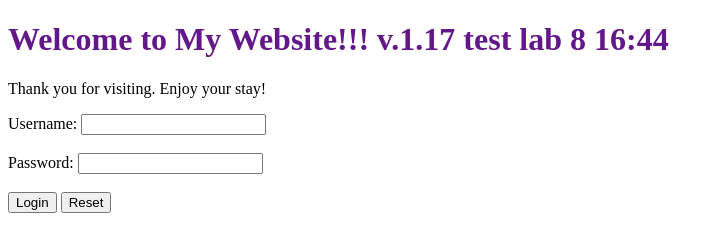
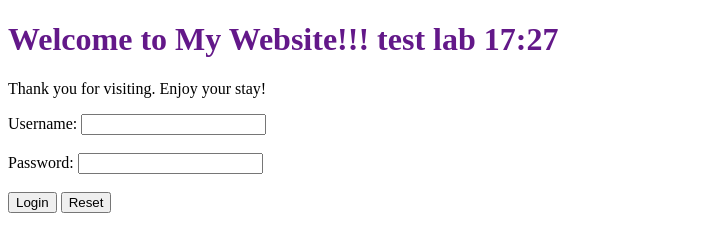
Before and after one commit to hieu-dinh/nodejs-random-color, a website: page public/index.html in a window 1280 px wide. Shown: the whole page, without its empty margins (0-724 px from the left). Drawn offline with Linux system fonts and the light colour scheme.

Commit message:
test lab 17:27

```diff
--- a/public/index.html
+++ b/public/index.html
@@ -7,7 +7,7 @@
 </head>
 
 <body>
-    <h1 id="welcome" style="color: #631889;">Welcome to My Website!!! v.1.17 test lab 8 16:44</h1>
+    <h1 id="welcome" style="color: #631889;">Welcome to My Website!!! test lab 17:27</h1>
     <p>Thank you for visiting. Enjoy your stay!</p>
 
     <form action="/api/login" method="POST">
```
